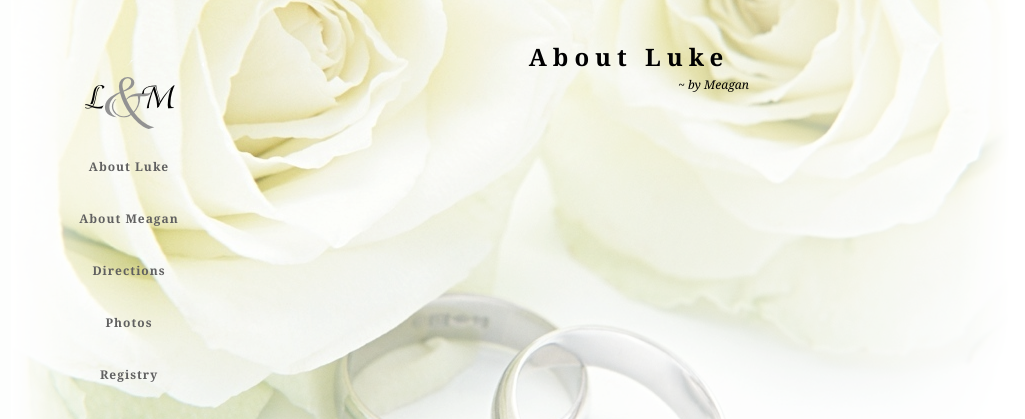
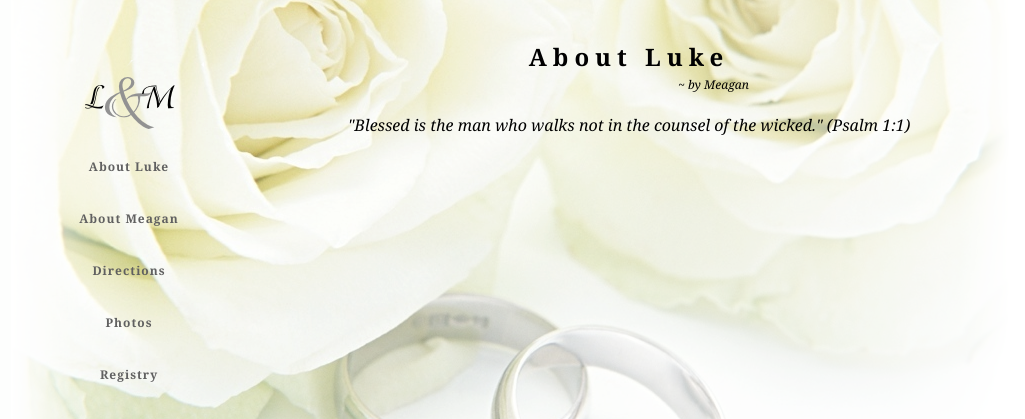
Before and after one commit to lukesneeringer/personal, a Python web app: template wedding/static/templates/about-luke.html in a window 1280 px wide. Shown: the top 419 px of the page, without its empty margins (121-1146 px from the left). Run offline with Jinja, Linux system fonts and the light colour scheme; the template is opened without the code that fills it, so the values that code supplies are empty.

Commit message:
Adding Bible quotes to the top of our pages. May need to revisit mine.

```diff
--- a/wedding/static/static/css/global.css
+++ b/wedding/static/static/css/global.css
@@ -90,6 +90,11 @@ nav a:hover, nav a:active {
     content: "~ ";
 }
 
+#content p.bible-quote {
+    font-style: italic;
+    text-align: center;
+}
+
 /* home page */
 #invitation {
     margin-right: 48px;
--- a/wedding/static/templates/about-luke.html
+++ b/wedding/static/templates/about-luke.html
@@ -3,4 +3,6 @@
 {% block content %}
     <h1>About Luke</h1>
     <p class="byline">by Meagan</p>
+
+    <p class="bible-quote">"Blessed is the man who walks not in the counsel of the wicked." (Psalm 1:1)</p>
 {% endblock %}
--- a/wedding/static/templates/about-meagan.html
+++ b/wedding/static/templates/about-meagan.html
@@ -3,6 +3,8 @@
 {% block content %}
     <h1>About Meagan</h1>
     <p class="byline">by Luke</p>
+
+    <p class="bible-quote">"A gracious woman gets honor." (Proverbs 11:16)</p>
 
     <p>Meagan was born in Germany while her parents were stationed there,
         and was moved to the United States with her family when she was 2.
```
